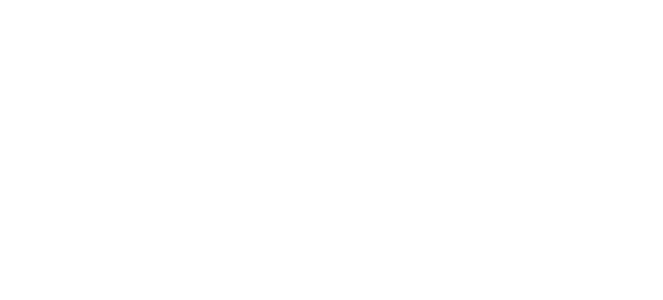
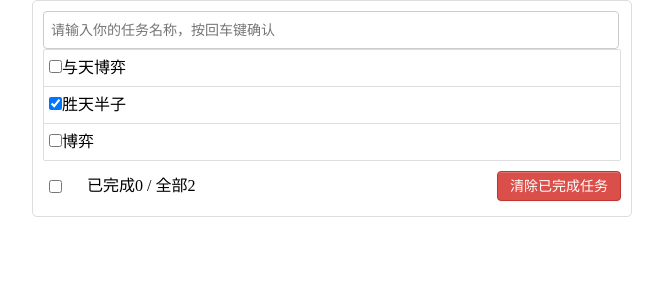
Before and after one commit to wushangli/demo, a Vue app: page /todo in a window 1280 px wide. Shown: the top 300 px of the page, without its empty margins (308-971 px from the left). Built offline with nearby package versions, Linux system fonts and the light colour scheme.

Commit message:
todo拆组件及交互添加方法

```diff
--- a/src/router.js
+++ b/src/router.js
@@ -62,5 +62,10 @@
         name: 'lianxi',
         component: () => import('./views/lianxi2/App.vue')
     },
+    {
+        path: '/todo',
+        name: 'todo',
+        component: () => import('./views/ToDoLianxi/App.vue')
+    },
   ]
 })
--- a/src/views/Login.vue
+++ b/src/views/Login.vue
@@ -7,7 +7,8 @@
             <input type="password" v-model="password"/>
             <button type="button" @click="login()">登陆</button>
             <button type="button" @click="reg()" >注册</button><br/>
-            <button type="button" @click="jump()">跳转</button>
+            <button type="button" @click="jump()">跳转</button><br/>
+            <button type="button" @click="jumptodo()">跳转todo</button><br/>
         </form>
         <form v-else>
             用户名：
@@ -64,6 +65,9 @@
             },
             jump(){
                 this.$router.push('./lianxi')
+            },
+            jumptodo(){
+                this.$router.push('./todo')
             }
         }
     }
--- /dev/null
+++ b/src/views/ToDoLianxi/App.vue
@@ -0,0 +1,53 @@
+<template>
+    <div class="todo-container">
+        <div class="todo-wrap">
+            <TodoHeader :addTodo="addTodo"/>
+            <TodoList :itemList="itemList"></TodoList>
+            <Todofooter/>
+        </div>
+    </div>
+</template>
+
+<script>
+    import '../../../static/css/index.css'
+    import TodoHeader from './components/TodoHeader'
+    import TodoList from  './components/TodoList'
+    import Todofooter from './components/Todofooter'
+    export default {
+        name: "App",
+        components: {
+            Todofooter,
+            TodoHeader,
+            TodoList
+        },
+        data() {
+            return {
+                itemList: [
+                    {title: "与天博弈", comeplete: false},
+                    {title: "胜天半子", comeplete: true},
+                    {title: "博弈", comeplete: false},
+
+                ]
+            }
+        },
+        methods: {
+            addTodo(todo){
+                this.itemList.unshift(todo)
+            }
+        }
+
+    }
+</script>
+
+<style scoped>
+    /*app*/
+    .todo-container {
+        width: 600px;
+        margin: 0 auto;
+    }
+    .todo-container .todo-wrap {
+        padding: 10px;
+        border: 1px solid #ddd;
+        border-radius: 5px;
+    }
+</style>
--- /dev/null
+++ b/src/views/ToDoLianxi/components/TodoHeader.vue
@@ -0,0 +1,57 @@
+<template>
+    <div class="todo-header">
+        <input type="text" placeholder="请输入你的任务名称，按回车键确认"
+        v-model="title" @keyup.enter="addItem"/>
+    </div>
+</template>
+
+<script>
+    export default {
+        name: "TodoHeader",
+        props:{
+            addTodo: Function
+        },
+        data(){
+            return {
+                title: ''
+            }
+        },
+        methods: {
+            addItem(){
+                //1.检查合法性
+                const title = this.title
+                if(!title){
+                    alert("必须输入！！！")
+                    return
+                }
+                //2.生成todo对象
+                const todo = {
+                    title: title, comeplete: false
+                }
+                //3.调用添加方法
+                this.addTodo(todo)
+                //4.清空title
+                this.title =''
+            }
+        }
+    }
+</script>
+
+<style scoped>
+    /*header*/
+    .todo-header input {
+        width: 560px;
+        height: 28px;
+        font-size: 14px;
+        border: 1px solid #ccc;
+        border-radius: 4px;
+        padding: 4px 7px;
+    }
+
+    .todo-header input:focus {
+        outline: none;
+        border-color: rgba(82, 168, 236, 0.8);
+        box-shadow: inset 0 1px 1px rgba(0, 0, 0, 0.075), 0 0 8px rgba(82, 168, 236, 0.6);
+    }
+
+</style>
--- /dev/null
+++ b/src/views/ToDoLianxi/components/TodoItem.vue
@@ -0,0 +1,29 @@
+<template>
+    <li>
+        <label>
+        <input type="checkbox" v-model="content.comeplete" />
+        <span>{{content.title}}</span>
+        </label>
+        <button class="btn btn-danger" style="display:none">删除</button>
+    </li>
+
+</template>
+<script>
+    export default {
+        name: "TodoItem",
+        props:{
+            content: Object,
+            index: Number
+        },
+
+        mounted() {
+            console.log(this.content)
+        }
+    }
+
+</script>
+
+
+<style scoped>
+
+</style>
--- /dev/null
+++ b/src/views/ToDoLianxi/components/TodoList.vue
@@ -0,0 +1,65 @@
+<template>
+    <ul class="todo-main">
+
+        <TodoItem  v-for="(content,index) in itemList"
+            :key="index"
+            :content="content"
+            :index="index"
+        ></TodoItem>
+    </ul>
+</template>
+
+<script>
+    import TodoItem from './TodoItem'
+    export default {
+        name: "TodoList",
+        components: {TodoItem},
+        comments:{
+            TodoItem
+        },
+        props: {
+            itemList: {
+                type: Array
+            }
+        }
+    }
+</script>
+
+<style scoped>
+    /*item*/
+    li {
+        list-style: none;
+        height: 36px;
+        line-height: 36px;
+        padding: 0 5px;
+        border-bottom: 1px solid #ddd;
+    }
+
+    li label {
+        float: left;
+        cursor: pointer;
+    }
+
+    li label li input {
+        vertical-align: middle;
+        margin-right: 6px;
+        position: relative;
+        top: -1px;
+    }
+
+    li button {
+        float: right;
+        display: none;
+        margin-top: 3px;
+    }
+
+    li:before {
+        content: initial;
+    }
+
+    li:last-child {
+        border-bottom: none;
+    }
+
+
+</style>
--- /dev/null
+++ b/src/views/ToDoLianxi/components/Todofooter.vue
@@ -0,0 +1,46 @@
+<template>
+    <div class="todo-footer">
+        <label>
+            <input type="checkbox"/>
+        </label>
+        <span>
+          <span>已完成0</span> / 全部2
+        </span>
+        <button class="btn btn-danger">清除已完成任务</button>
+    </div>
+</template>
+
+<script>
+    export default {
+        name: "Todofooter"
+    }
+</script>
+
+<style scoped>
+    /*footer*/
+    .todo-footer {
+        height: 40px;
+        line-height: 40px;
+        padding-left: 6px;
+        margin-top: 5px;
+    }
+
+    .todo-footer label {
+        display: inline-block;
+        margin-right: 20px;
+        cursor: pointer;
+    }
+
+    .todo-footer label input {
+        position: relative;
+        top: -1px;
+        vertical-align: middle;
+        margin-right: 5px;
+    }
+
+    .todo-footer button {
+        float: right;
+        margin-top: 5px;
+    }
+
+</style>
--- /dev/null
+++ b/static/css/index.css
@@ -0,0 +1,53 @@
+/*base*/
+body {
+  background: #fff;
+}
+
+.btn {
+  display: inline-block;
+  padding: 4px 12px;
+  margin-bottom: 0;
+  font-size: 14px;
+  line-height: 20px;
+  text-align: center;
+  vertical-align: middle;
+  cursor: pointer;
+  box-shadow: inset 0 1px 0 rgba(255, 255, 255, 0.2), 0 1px 2px rgba(0, 0, 0, 0.05);
+  border-radius: 4px;
+}
+
+.btn-danger {
+  color: #fff;
+  background-color: #da4f49;
+  border: 1px solid #bd362f;
+}
+
+.btn-danger:hover {
+  color: #fff;
+  background-color: #bd362f;
+}
+
+.btn:focus {
+  outline: none;
+}
+
+
+
+
+
+/*main*/
+.todo-main {
+  margin-left: 0px;
+  border: 1px solid #ddd;
+  border-radius: 2px;
+  padding: 0px;
+}
+
+.todo-empty {
+  height: 40px;
+  line-height: 40px;
+  border: 1px solid #ddd;
+  border-radius: 2px;
+  padding-left: 5px;
+  margin-top: 10px;
+}
```
